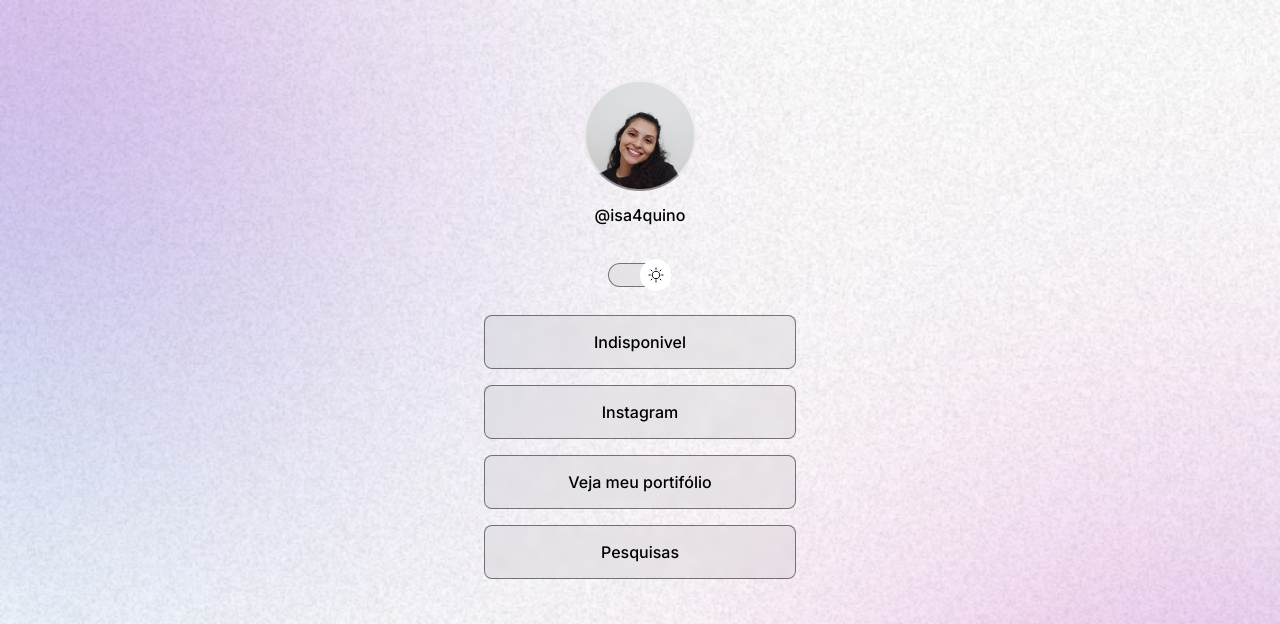
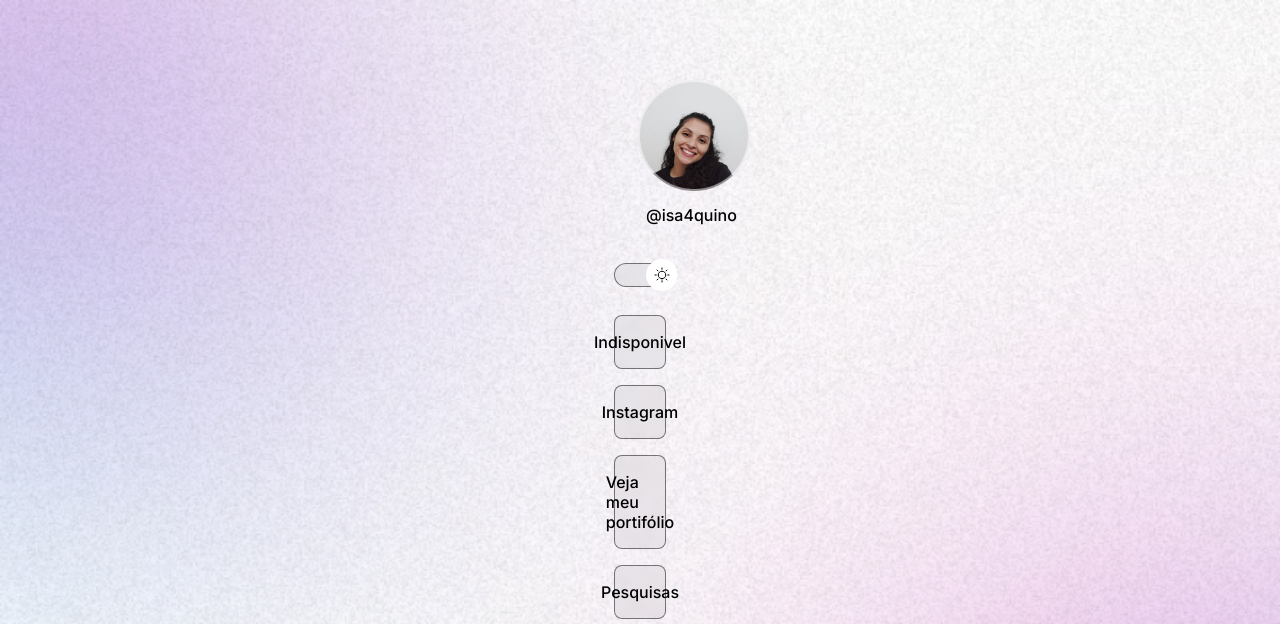
Before and after one commit to IsabellyAquino/projetoLinks, a plain HTML site: page index.html in a window 1280 px wide. Shown: the top 624 px of the page. Drawn offline with nearby package versions, Linux system fonts and the light colour scheme.

Commit message:
ajust container widht

```diff
--- a/style.css
+++ b/style.css
@@ -52,10 +52,11 @@ body * {
 
 /* height: 712px; geralmente não utiliza altura,
  pois altura tem que ser fluida
- e define margem em cima 56px, na direita e esquerda auto
+ e define margem em cima 100px ate que alcance o maximo de 588,na direita e esquerda auto
  e embaixo 0px*/
 #container {
-  width: 360px;
+  width: 100px;
+  max-width: 588px;
   margin: 56px auto 0px;
   padding: 0 24px;
 }
```
